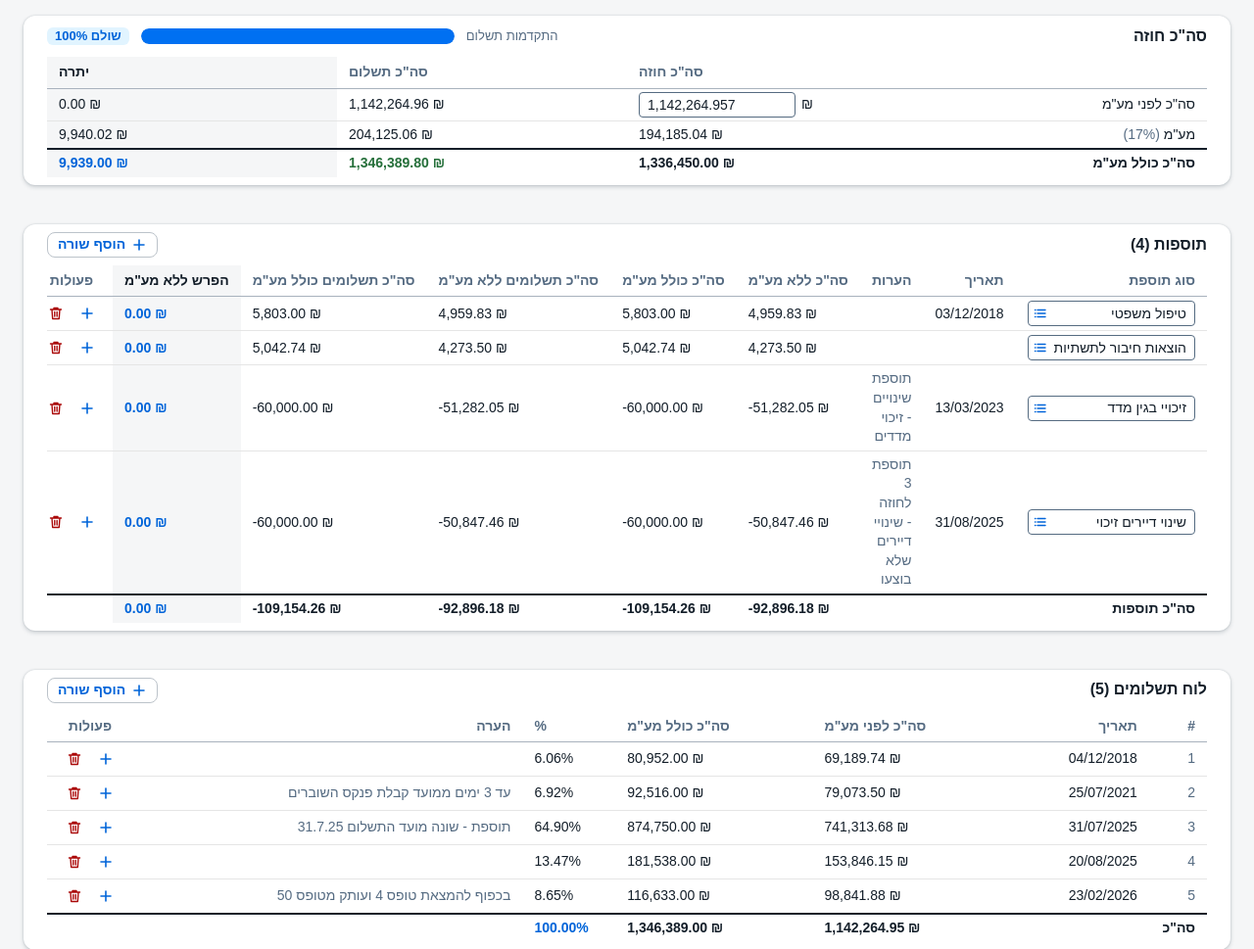
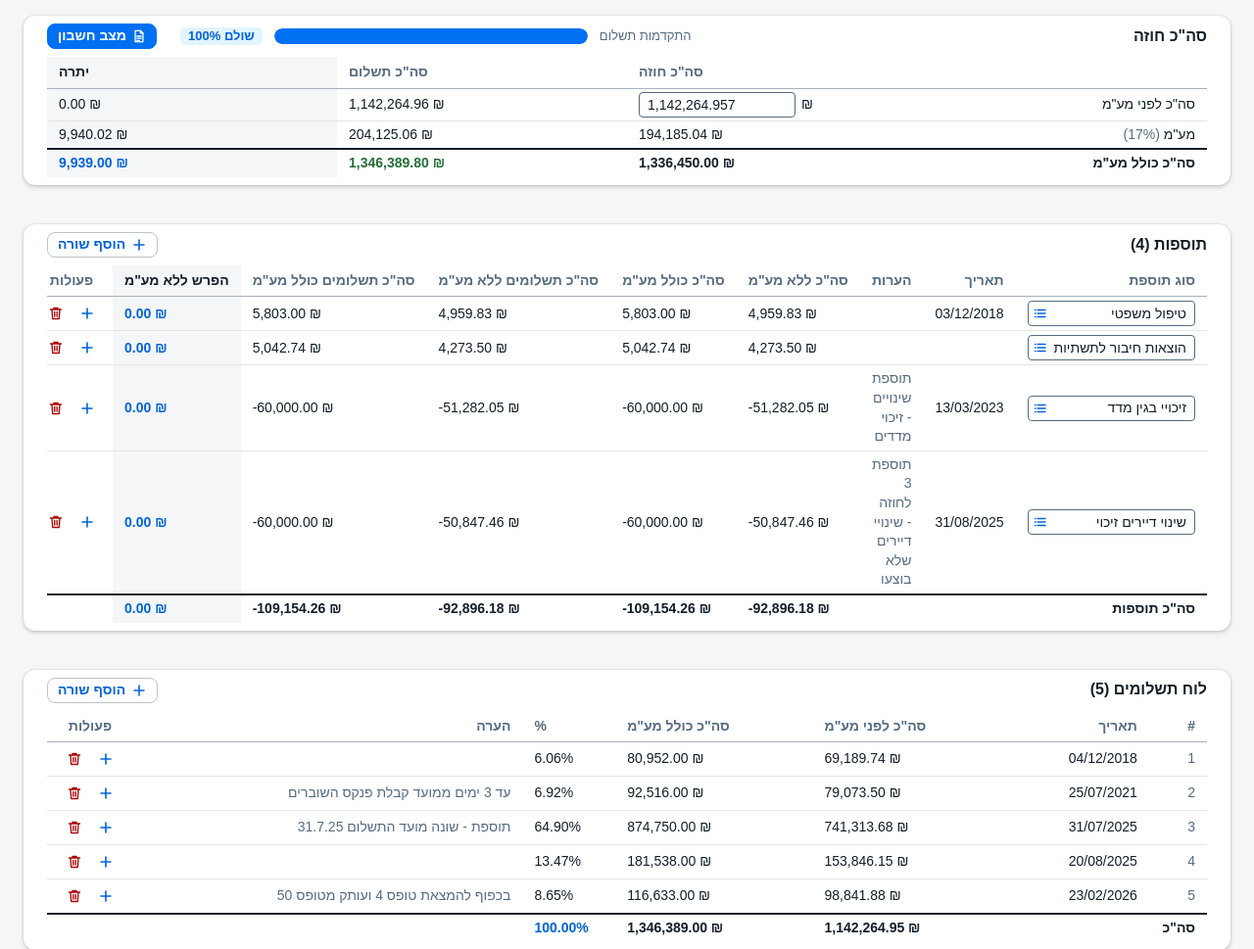
Before and after one commit to Idanabra/RE_Meshakent_Solution, a plain HTML site: page index.html in a window 1280 px wide. Shown: the top 969 px of the page at 98% size. Drawn offline with Linux system fonts and the light colour scheme.

Commit message:
Add files via upload

```diff
--- a/index.html
+++ b/index.html
@@ -152,7 +152,8 @@
       '<div class="card-head"><h2 id="pay-title">סה"כ חוזה</h2>' +
       '<div class="progress"><span class="note" style="font-size:13px">התקדמות תשלום</span>' +
       '<div class="bar" role="img" aria-label="התקדמות תשלום ' + pct + '%"><div style="width:' + pct + '%"></div></div>' +
-      '<span class="badge">שולם ' + pct + '%</span></div></div>' +
+      '<span class="badge">שולם ' + pct + '%</span>' +
+      '<a class="btn btn-em" style="margin-inline-start:12px" href="' + SCHEDULE_PDF_URL + '" target="_blank" rel="noopener">' + ICON.doc + 'מצב חשבון</a></div></div>' +
       '<div class="table-box"><table><thead><tr><th style="width:25%"></th><th class="num" style="width:25%">סה"כ חוזה</th><th class="num" style="width:25%">סה"כ תשלום</th><th class="num hl" style="width:25%;color:#131e29;font-weight:700">יתרה</th></tr></thead><tbody>' +
       '<tr><th scope="row" class="row-label">סה"כ לפני מע"מ</th>' +
       '<td class="num" style="padding:3px 12px"><label for="contract-net" class="sr">סה"כ חוזה לפני מע"מ</label><div style="display:flex;align-items:center;gap:6px"><input id="contract-net" class="field mono" style="width:160px;text-align:left" type="text" inputmode="decimal" value="' + esc(state.cnText) + '" data-input="cn"><span>' + CURRENCY + '</span></div></td>' +
```
